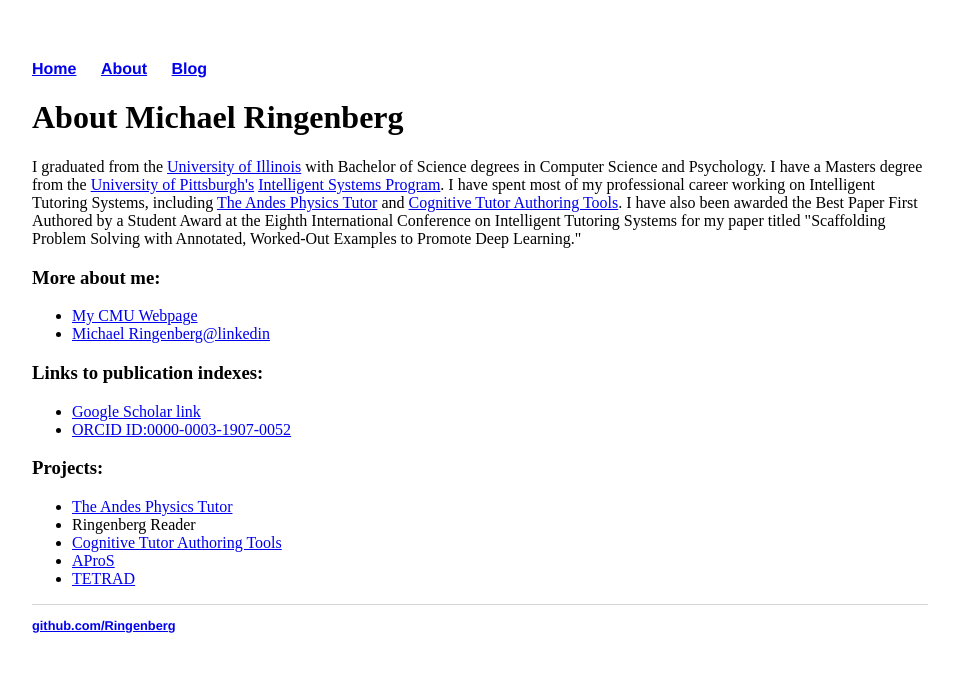
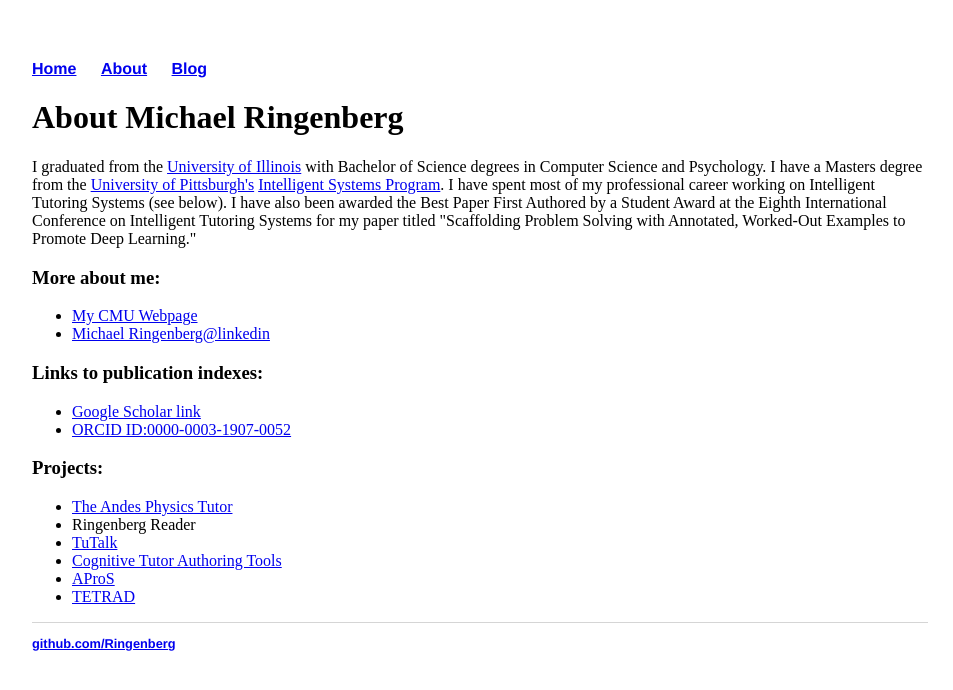
Before and after one commit to Ringenberg/Ringenberg.github.io, a Jekyll site: the page built from about/index.html, in a window 1280 px wide. Shown: the top 690 px of the page, without its empty margins (160-1113 px from the left). Built offline with Jekyll 4.4.1, drawn with Linux system fonts in a browser that asks for light colours.

Commit message:
Added tutalk and >>

```diff
--- a/about/index.html
+++ b/about/index.html
@@ -10,9 +10,7 @@ title: About Michael Ringenberg
   <a href="http://www.pitt.edu">University of Pittsburgh's</a>
   <a href="http://www.isp.pitt.edu/">Intelligent Systems Program</a>.
   I have spent most of my professional career working on
-  Intelligent Tutoring Systems, including
-  <a href="http://www.andestutor.org/">The Andes Physics Tutor</a> and
-  <a href="http://ctat.pact.cs.cmu.edu/">Cognitive Tutor Authoring Tools</a>.
+  Intelligent Tutoring Systems (see below).
   I have also been awarded the Best Paper First Authored by a Student Award
   at the Eighth International Conference on Intelligent Tutoring Systems for
   my paper titled "Scaffolding Problem Solving with Annotated,
@@ -35,6 +33,7 @@ title: About Michael Ringenberg
 <ul>
   <li><a href="http://www.andestutor.org/">The Andes Physics Tutor</a></li>
   <li>Ringenberg Reader</li>
+  <li><a href="https://sites.google.com/site/tutalksite/">TuTalk</a></li>
   <li><a href="http://ctat.pact.cs.cmu.edu/">Cognitive Tutor Authoring Tools</a></li>
   <li><a href="http://www.phil.cmu.edu/projects/apros/">AProS</a></li>
   <li><a href="http://www.phil.cmu.edu/tetrad/">TETRAD</a></li>
--- a/blog/index.html
+++ b/blog/index.html
@@ -6,6 +6,6 @@ title: Michael Ringenberg's Blog
 <ul class="posts">
 
   {% for post in site.posts %}
-  <li><span>{{ post.date | date_to_string }}</span> <a href="{{ post.url }}" title="{{ post.title }}">{{ post.title }}</a></li>
+  <li><span>{{ post.date | date_to_string }}</span> &laquo; <a href="{{ post.url }}" title="{{ post.title }}">{{ post.title }}</a></li>
   {% endfor %}
 </ul>
```
